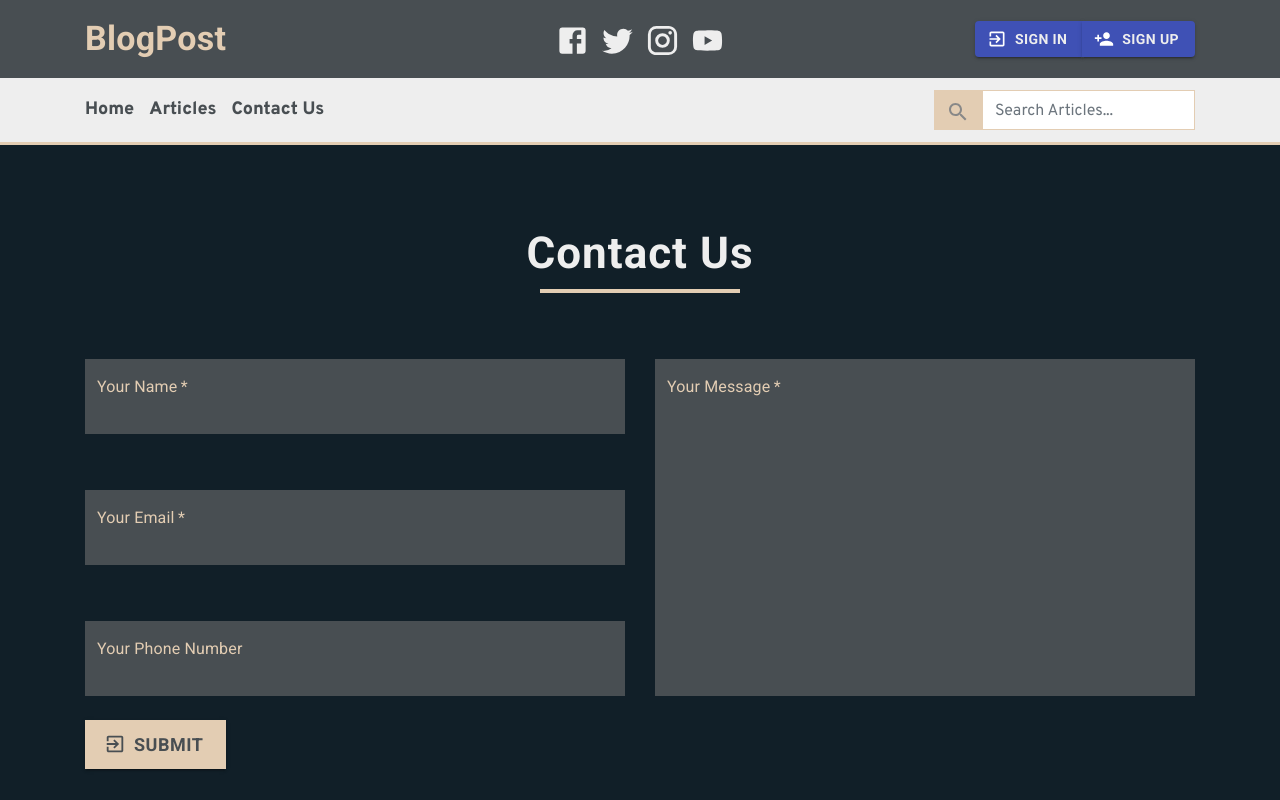
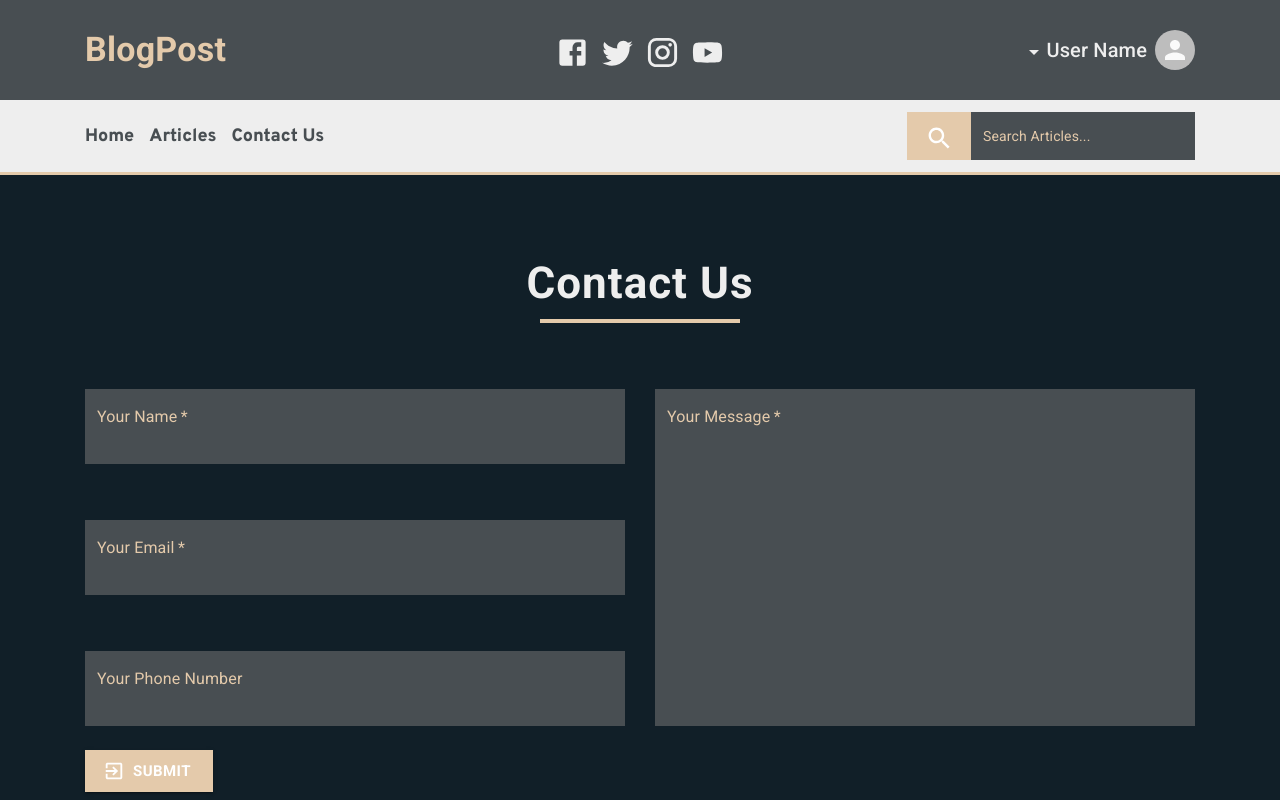
Before and after one commit to HassanAlhalabi/react-blog-system-project, a React (Create React App) app: page /contact-us in a window 1280 px wide. Shown: the top 800 px of the page. Built offline with nearby package versions, Linux system fonts and the light colour scheme.

Commit message:
Design Fixes

```diff
--- a/src/App.css
+++ b/src/App.css
@@ -3,7 +3,7 @@
 html {
     --main-color:#111f28;
     --second-color: #484e52;
-    --third-color: #e3cdb3;
+    --third-color: #e4caab;
     min-height: 100vh;
 }
 
@@ -155,6 +155,75 @@ button:focus {
     background-color: rgb(255 255 255 / 10%) !important;
 }
 
+.MuiButton-containedPrimary {
+    background-color: var(--third-color) !important;
+    color: #FFF !important;
+    font-weight: bold !important;
+    border-radius: 0 !important;
+}
+
+button.Mui-disabled {
+    color: rgba(0, 0, 0, 0.26) !important;
+    background-color: rgba(102, 102, 102, 0.12) !important;
+}
+
+.MuiFilledInput-underline:before {
+    border: none !important;
+}
+
+.search-box label {
+    font-size: 14px;
+}
+
+.search-box input,
+.search-box .MuiInputBase-multiline,
+.search-box .MuiFilledInput-root:hover,
+.search-box .MuiTextField-root {
+    background-color: var(--second-color);
+    color: #FFF;
+    border-radius: 0;
+    min-width: 200px;
+}
+
+.search-box .MuiButtonBase-root {
+    box-shadow: none !important;
+}
+
+.search-box .MuiButton-iconSizeLarge > *:first-child {
+    font-size: 1.8rem;
+}
+
+.search-box .MuiButton-startIcon {
+    margin: 0;
+}
+
+.search-box input:before,
+.search-box input:after,
+.search-box label {
+    color: var(--third-color) !important;
+}
+
+.search-box .MuiFilledInput-underline:after {
+    border-color: var(--third-color) !important;
+}
+
+.lower-nav .search-box input[type='search']:focus::placeholder {
+    opacity: 0;
+}
+
+.lower-nav .search-box-icon button {
+    padding: 8px 12px 4px;
+    background-color: var(--third-color);
+    border-radius: 0;
+    border: none;
+    color: #888;
+}
+
+.lower-nav .search-box-icon button:focus {
+    border: none;
+    outline: none;
+}
+
 /* ****************** App style ****************** */
 
 ::-webkit-scrollbar {
@@ -224,30 +293,6 @@ nav.navbar .lower-nav a {
 nav.navbar .lower-nav a:hover,
 nav.navbar .lower-nav a:focus {
     color: var(--third-color) !important;
-}
-
-.lower-nav .search-box input[type='search'] {
-    border-radius: 0;
-    border: none;
-    box-shadow: none !important;
-    border: 1px solid #e3cdb3;
-}
-
-.lower-nav .search-box input[type='search']:focus::placeholder {
-    opacity: 0;
-}
-
-.lower-nav .search-box-icon button {
-    padding: 8px 12px 4px;
-    background-color: var(--third-color);
-    border-radius: 0;
-    border: none;
-    color: #888;
-}
-
-.lower-nav .search-box-icon button:focus {
-    border: none;
-    outline: none;
 }
 
 .nav-bottom-border {
@@ -374,31 +419,6 @@ nav.navbar .lower-nav a:focus {
 .signin .MuiFilledInput-underline:after,
 .signup .MuiFilledInput-underline:after {
     border-color: var(--third-color) !important;
-}
-
-.MuiFilledInput-underline:before {
-    border: none !important;
-}
-
-.contact-us button,
-.signin button,
-.signup button {
-    font-size: 18px;
-    font-weight: 600;
-    border-radius: 0;
-    color: var(--second-color);
-    background-color: var(--third-color);
-    border: 1px solid var(--third-color);
-}
-
-.contact-us button:hover,
-.contact-us button:focus,
-.signin button:hover,
-.signin button:focus,
-.signup button:hover,
-.signup button:focus {
-    background-color: transparent;
-    color: var(--third-color)
 }
 
 .signin-divider {
--- a/src/App.js
+++ b/src/App.js
@@ -7,7 +7,7 @@ import './App.css';
 
 // Components
 import Header from './components/header/Header';
-import Home from './components/Home';
+import Landing from './components/Landing';
 import SignInForm from './components/auth/SignInForm';
 import SignUpForm from './components/auth/SignUpForm';
 import AdminPanel from './components/Admin/AdminPanel';
@@ -22,7 +22,7 @@ import NotFound404 from './components/404/404';
 
 const App = () => {
 
-  const [user,setUser] = useState('visitor');
+  const [user,setUser] = useState('admin');
 
     return(
       <BrowserRouter>
@@ -31,8 +31,8 @@ const App = () => {
           {
             user === 'admin' || user === 'editor' ?
             <Switch>
-              <Route exact path='/' component={Home} />
-              <Route path='/home' component={Home} />
+              <Route exact path='/' component={Landing} />
+              <Route path='/home' component={Landing} />
               <Route path='/admin-panel' component={AdminPanel} />
               <Route exact path='/articles' component={Articles} />
               <Route exact path='/articles/page/:page?' component={Articles} />
@@ -43,8 +43,8 @@ const App = () => {
             </Switch>
             :
             <Switch>
-              <Route exact path='/' component={Home} />
-              <Route path='/home' component={Home} />
+              <Route exact path='/' component={Landing} />
+              <Route path='/home' component={Landing} />
               <Route path='/signin' component={SignInForm} />
               <Route path='/signup' component={SignUpForm} />
               {/* <Route path='/admin-panel' component={SignInForm} /> */}
--- a/src/components/ContactUs.js
+++ b/src/components/ContactUs.js
@@ -29,7 +29,7 @@ const ContactUs = () => {
     return (
         <div className='contact-us pt-5 pb-5'>
             <div className='container'>
-                <form className='contact-us-form'>
+                <form className='contact-us-form mb-5'>
                     <PageHeader title='Contact Us'/>
                     <div className='row'>
                         <div className='col-12 col-md-6 d-flex flex-column justify-content-between'>
--- a/src/components/Home.js
+++ b/src/components/Landing.js
@@ -2,7 +2,7 @@ import React from 'react';
 import LatestNews from './LatestNews'
 
 
-const Home = () =>
+const Landing = () =>
 
     <div className='home'>
         <div className='latest-news'>
@@ -11,4 +11,4 @@ const Home = () =>
         </div>
     </div>
 
-export default Home;
+export default Landing;
--- a/src/components/auth/SignInForm.js
+++ b/src/components/auth/SignInForm.js
@@ -30,7 +30,7 @@ const SignInForm = () => {
 
     return (
         <div className='signin pt-5 pb-5'>
-            <div className='container'>
+            <div className='container mb-5'>
                 <PageHeader title='Sign In' />
                 <div className='row'>
                     <div className='col-12 col-sm-10 col-md-6 m-auto'>
@@ -44,7 +44,8 @@ const SignInForm = () => {
                                 id='email'
                                 onChange={handleFormChange}
                                 value={inputs.email}
-                                autoComplete='off'/>
+                                autoComplete='off'
+                            />
                             <TextField
                                 label='Password:'
                                 variant='filled'
@@ -54,7 +55,8 @@ const SignInForm = () => {
                                 id='password'
                                 onChange={handleFormChange}
                                 value={inputs.password}
-                                autoComplete='off'/>
+                                autoComplete='off'
+                            />
                             <div className='d-flex'>
                                 <Button
                                     variant='contained'
@@ -62,8 +64,7 @@ const SignInForm = () => {
                                     type='submit'
                                     size='large'
                                     startIcon={<ExitToAppIcon/>}
-                                    onClick={handleSignin}
-                                >
+                                    onClick={handleSignin}>
                                     Sign In
                                 </Button>
                             </div>
--- a/src/components/auth/SignUpForm.js
+++ b/src/components/auth/SignUpForm.js
@@ -31,7 +31,7 @@ const SignUpForm = () => {
 
     return (
         <div className='signup pt-5 pb-5'>
-            <div className='container'>
+            <div className='container mb-5'>
                 <PageHeader title='Sign Up' />
                 <div className='row'>
                     <div className='col-12 col-sm-10 col-md-6 m-auto'>
@@ -46,7 +46,8 @@ const SignUpForm = () => {
                                     id='f_name'
                                     onChange={handleFormChange}
                                     value={inputs.f_name}
-                                    autoComplete='off'/>
+                                    autoComplete='off'
+                                />
                                 <TextField
                                     label='Last Name:'
                                     variant='filled'
@@ -56,7 +57,8 @@ const SignUpForm = () => {
                                     id='l_name'
                                     onChange={handleFormChange}
                                     value={inputs.l_name}
-                                    autoComplete='off'/>
+                                    autoComplete='off'
+                                />
                             </div>
                             <TextField
                                 label='Email:'
@@ -67,7 +69,8 @@ const SignUpForm = () => {
                                 id='email'
                                 onChange={handleFormChange}
                                 value={inputs.email}
-                                autoComplete='off'/>
+                                autoComplete='off'
+                            />
                             <TextField
                                 label='Password:'
                                 variant='filled'
@@ -77,7 +80,8 @@ const SignUpForm = () => {
                                 id='password'
                                 onChange={handleFormChange}
                                 value={inputs.password}
-                                autoComplete='off'/>
+                                autoComplete='off'
+                            />
                             <div className='d-flex'>
                                 <Button
                                     variant='contained'
@@ -85,8 +89,7 @@ const SignUpForm = () => {
                                     type='submit'
                                     size='large'
                                     startIcon={<PersonAdd />}
-                                    onClick={handleSignup}
-                                >
+                                    onClick={handleSignup}>
                                     Sign Up
                                 </Button>
                             </div>
--- a/src/components/header/Header.js
+++ b/src/components/header/Header.js
@@ -1,26 +1,29 @@
-import React from 'react';
+import React , { useState } from 'react';
 import Typorgaphy from '@material-ui/core/Typography';
 import { Link } from 'react-router-dom';
 import VisitorNavLinks from './VisitorNavLinks';
-import Search from '@material-ui/icons/Search';
 import RegisterdLinks from './RegisteredLinks';
 import UnRegisteredLinks from './UnRegisterdLinks';
 import Facebook from '@material-ui/icons/Facebook';
 import Twitter from '@material-ui/icons/Twitter';
 import Instagram from '@material-ui/icons/Instagram';
 import YouTube from '@material-ui/icons/YouTube';
+import SearchBox from '../../components/layout/SearchBox';
 import { useLocation } from 'react-router-dom';
 
 const Header = ({user}) => {
 
   const pathName = useLocation().pathname;
+  const [searchTerm,setSearchTerm] = useState('')
+  const handleSearchTerm = e => console.log(setSearchTerm(e.target.value));
+  const handleSearchSubmit = () => console.log('Searcb submit');
 
   return(
     <nav className='navbar d-block'>
       <div className='upper-nav d-flex pb-2 pt-2'>
         <div className={ pathName.slice(0,12) === '/admin-panel' ? 'container-fluid' : 'container'}>
-          <div className='row justify-content-between'>
-            <div className='col col-sm-6 col-md-4'>
+          <div className='row justify-content-center justify-content-lg-between'>
+            <div className='col col-sm-6 col-md-4 d-flex align-items-center'>
               <div className="logo-holder text-center text-sm-left">
                 <Link to='/' className="logo">
                   <Typorgaphy className='pl-0' variant='h4' component='h1'>
@@ -32,7 +35,7 @@ const Header = ({user}) => {
             {
               pathName.slice(0,12) === '/admin-panel' ? ''
                 :
-              <div className='col col-md-4 order-3 order-md-2'>
+              <div className='col col-md-4'>
                 <div className='navbar-social
                                 d-flex align-items-center
                                 justify-content-center
@@ -44,7 +47,7 @@ const Header = ({user}) => {
                 </div>
               </div>
             }
-            <div className='col-12 col-sm-6 col-md-4 d-flex order-2 order-md-3 justify-content-center justify-content-sm-end align-items-center'>
+            <div className='col-12 mb-3 mt-3 col-sm-6 col-lg-4 d-flex justify-content-center justify-content-lg-end align-items-center'>
               {user === 'admin' || user === 'editor' || user === 'registerdClient' ? <RegisterdLinks user={user}/> :
               <UnRegisteredLinks /> }
             </div>
@@ -59,17 +62,27 @@ const Header = ({user}) => {
             'container-fluid justify-content-center justify-content-sm-between' :
             'container justify-content-center justify-content-sm-between' }>
             { <VisitorNavLinks />}
-            <div className='search-box d-flex h-100 align-items-center'>
+            <SearchBox
+              handleSearchTerm={handleSearchTerm}
+              handleSearchSubmit={handleSearchSubmit}
+            />
+            {/* <div className='search-box d-flex h-100 align-items-center'>
                 <div className='d-flex w-100'>
                   <div className='d-flex search-box-icon text-center'>
-                    <button><Search /></button>
+                    <Button
+                      color='primary'
+                      variant='contained'
+                      startIcon={<Search />}
+                    />
                   </div>
-                  <input
+                  <TextField
+                        variant='filled'
                         type='search'
-                        className='form-control h-auto pt-2'
-                        placeholder='Search Articles...' />
+                        className=' h-auto pt-2'
+                        placeholder='Search Articles...'
+                  />
                 </div>
-              </div>
+              </div> */}
           </div>
         </div>
       }
--- /dev/null
+++ b/src/components/layout/SearchBox.js
@@ -0,0 +1,33 @@
+import React from 'react';
+import TextField from '@material-ui/core/TextField';
+import Button from '@material-ui/core/Button';
+import Search from '@material-ui/icons/Search';
+
+const SearchBox = ({handleSearchTerm,handleSearchSubmit}) => {
+    return (
+        <div className='search-box d-flex h-100 align-items-center'>
+            <div className='d-flex w-100'>
+                <div className='d-flex search-box-icon text-center'>
+                <Button
+                    className='d-flex justify-content-center'
+                    color='primary'
+                    variant='contained'
+                    size='large'
+                    startIcon={<Search />}
+                    onClick={handleSearchSubmit}
+                />
+                </div>
+                <TextField
+                    variant='filled'
+                    type='search'
+                    size='small'
+                    className='h-auto'
+                    label='Search Articles...'
+                    onChange={e => handleSearchTerm(e)}
+                />
+            </div>
+        </div>
+     );
+}
+
+export default SearchBox;
```
